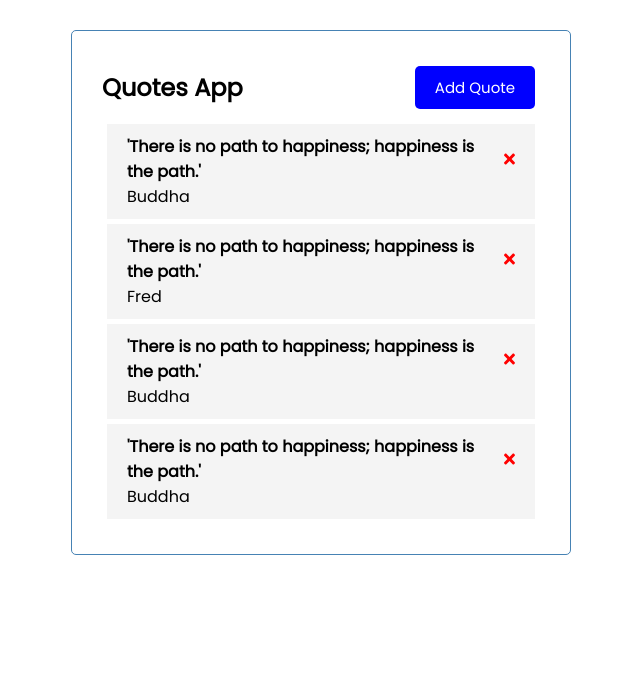
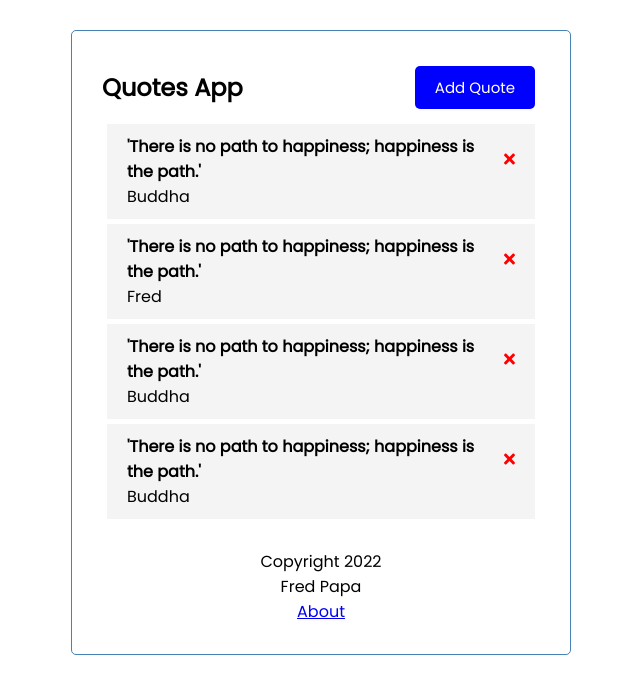
Before and after one commit to PapaFreddie/Quotes-Form, an Angular app: page / in a window 1280 px wide. Shown: the top 694 px of the page, without its empty margins (319-959 px from the left). Built offline with nearby package versions, Linux system fonts and the light colour scheme; data requests are answered from the project's data file.

Commit message:
added footer

```diff
--- a/src/app/app.component.html
+++ b/src/app/app.component.html
@@ -1,4 +1,5 @@
 <div class="container">
     <app-header></app-header>
     <router-outlet></router-outlet>
+    <app-footer></app-footer>
 </div>
--- /dev/null
+++ b/src/app/components/footer/footer.component.css
@@ -0,0 +1,4 @@
+footer{
+    margin-top: 30px;
+    text-align: center;
+}
--- /dev/null
+++ b/src/app/components/footer/footer.component.html
@@ -0,0 +1,5 @@
+<footer>
+    <p>Copyright 2022</p>
+    <p>Fred Papa</p>
+    <a routerLink="/about">About</a>
+</footer>
--- /dev/null
+++ b/src/app/components/footer/footer.component.ts
@@ -0,0 +1,15 @@
+import { Component, OnInit } from '@angular/core';
+
+@Component({
+  selector: 'app-footer',
+  templateUrl: './footer.component.html',
+  styleUrls: ['./footer.component.css']
+})
+export class FooterComponent implements OnInit {
+
+  constructor() { }
+
+  ngOnInit(): void {
+  }
+
+}
```
Also changed, not shown: src/app/app.module.ts (+6 -1 lines), 1 other file (tests, documents, lock files or other folders).
